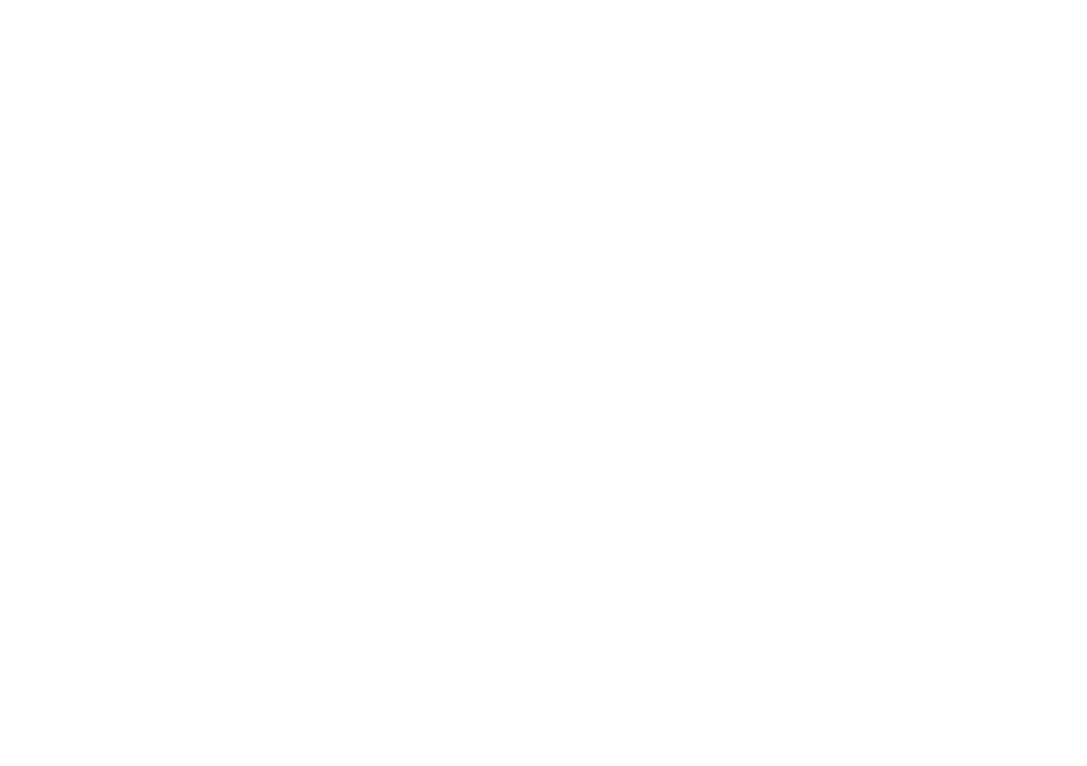
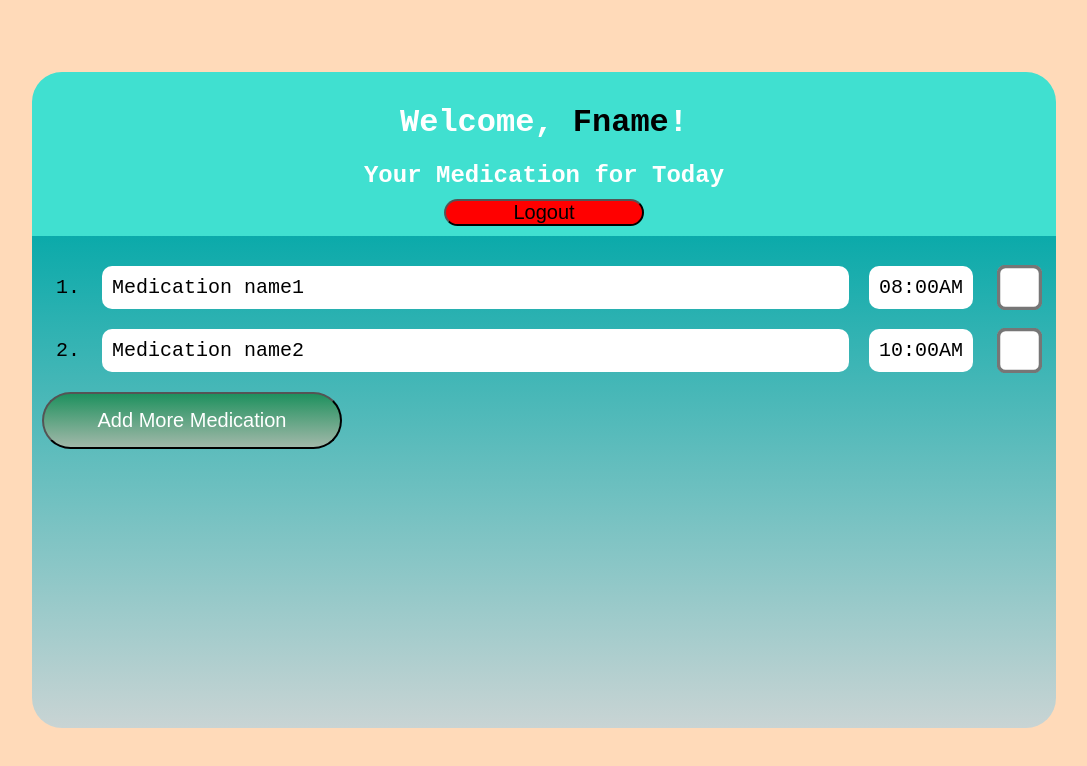
Before and after one commit to twang0357/YouMatter, a plain HTML site: page Home Page/index.html in a window 1280 px wide. Shown: the whole page, without its empty margins (96-1183 px from the left). Drawn offline with Linux system fonts and the light colour scheme.

Commit message:
Medication and Home Page HTML/css
forgot to submit commits over the week's work. Doing it now

```diff
--- a/Add Medication Page/style.css
+++ b/Add Medication Page/style.css
@@ -0,0 +1,42 @@
+body{
+    background-color:peachpuff;
+    font-family: 'Courier New', Courier, monospace;
+    display: flex;
+    justify-content: center;
+    align-items: center;
+    height: 100%;
+    margin: 0;
+}
+
+.container{
+    background-color: turquoise;
+    padding: 40px;
+    border-radius: 40px;
+}
+
+h1{
+    text-align: center;
+    text-decoration: underline;
+    margin-bottom: 30px;
+    margin-top: 10px;
+}
+
+div{
+    margin-bottom: 10px;
+}
+
+form{
+    display: flex;
+    flex-direction: column;
+}
+button{
+    margin-top: 10px;
+    padding: 10px;
+    width: 200px;
+    border-radius: 70px;
+    background: linear-gradient(to bottom, rgba(13, 129, 58, 0.712),rgb(161, 184, 169));
+    cursor: pointer;
+    font-size: 20px;
+    color: white;
+    align-self: center;
+}
--- a/Home Page/index.html
+++ b/Home Page/index.html
@@ -3,8 +3,39 @@
     <meta charset="UTF-8">
     <meta name="viewport" content="width=device-width, initial-scale=1.0">
     <title>HomePage</title>
+    <link rel="stylesheet" href="style.css">
 </head>
 <body>
+<div class= "container">
+    <div class="homepage-top-container">
+        <h1>Welcome, <span id="userFName">Fname</span>!</h1>
+        <h2>Your Medication for Today</h2>
+        <button id="logout-button">Logout</button>
+    </div>
 
+    <div class="homepage-bot-container">
+        <ul id="medication-list">
+            <!--med list under here-->
+            <li>
+            <div class="medication-item">
+                <span class="med-name">Medication name1</span>
+                <span class="med-time">08:00AM</span>
+                <input type="checkbox" class="med-checkbox">
+            </div>
+            </li>
+
+            <li>
+                <div class="medication-item">
+                <span class="med-name">Medication name2</span>
+                <span class="med-time">10:00AM</span>
+                <input type="checkbox" class="med-checkbox">
+            </div>
+            </li>
+
+        </ul>
+        <button id="add-medication-button">Add More Medication</button>
+    </div>
+</div>
+    <script src="homepage.js"></script>
 </body>
 </html>
--- a/Home Page/style.css
+++ b/Home Page/style.css
@@ -0,0 +1,101 @@
+body{
+    background-color:peachpuff;
+    font-family: 'Courier New', Courier, monospace;
+    display: flex;
+    justify-content: center;
+    align-items: center;
+    height: 100%;
+    margin: 0;
+}
+.container{
+    padding: 0px;
+    border-radius: 30px;
+    max-width:100%;
+    text-align: center;
+    min-height: 80%;
+    min-width: 80%;
+    color: white;
+}
+
+#userFname{
+    color:black;
+}
+
+.homepage-top-container{
+    background-color:turquoise;
+    padding: 10px;
+    width:100%;
+    border-top-left-radius: 30px;
+    border-top-right-radius: 30px;
+    box-sizing: border-box;
+    max-height: 1000px;
+}
+
+.homepage-bot-container{
+    background: linear-gradient(to bottom, rgb(11, 170, 170),rgb(201, 212, 212));
+    padding: 10px;
+    width:100%;
+    height: 61.5vh;
+    border-bottom-left-radius: 30px;
+    border-bottom-right-radius: 30px;
+    box-sizing: border-box;
+    text-align: left;
+    font-size: 20px;
+}
+
+#medication-list{
+    list-style-type: decimal;
+    margin: 10px;
+    color: black;
+}
+.medication-item{
+    display: flex;
+}
+
+.med-name{
+    background-color: white;
+    display: flex;
+    justify-content: space-between;
+    border-radius: 10px;
+    padding: 10px;
+    margin: 10px;
+    width: 100%;
+}
+
+.med-time{
+    background-color: white;
+    display: flex;
+    justify-content: space-between;
+    border-radius: 10px;
+    padding: 10px;
+    margin: 10px;
+}
+
+.med-checkbox{
+    transform: scale(3.5);
+    margin-left: 30px;
+    margin-right: 10px;
+    align-self: center;
+    cursor: pointer;
+}
+
+#logout-button{
+    margin-top: -10px;
+    padding: 0px;
+    width: 20%;
+    border-radius: 40px;
+    background: red;
+    cursor: pointer;
+    font-size: 20px;
+}
+
+#add-medication-button{
+    margin-top: 0px;
+    padding: 15px;
+    width: 300px;
+    border-radius: 70px;
+    background: linear-gradient(to bottom, rgba(13, 129, 58, 0.712),rgb(161, 184, 169));
+    cursor: pointer;
+    font-size: 20px;
+    color: white;
+}
```
Also changed, not shown: Add Medication Page/index.html (+41 -0 lines), Login Page/createaccount.html (+2 -2 lines).
